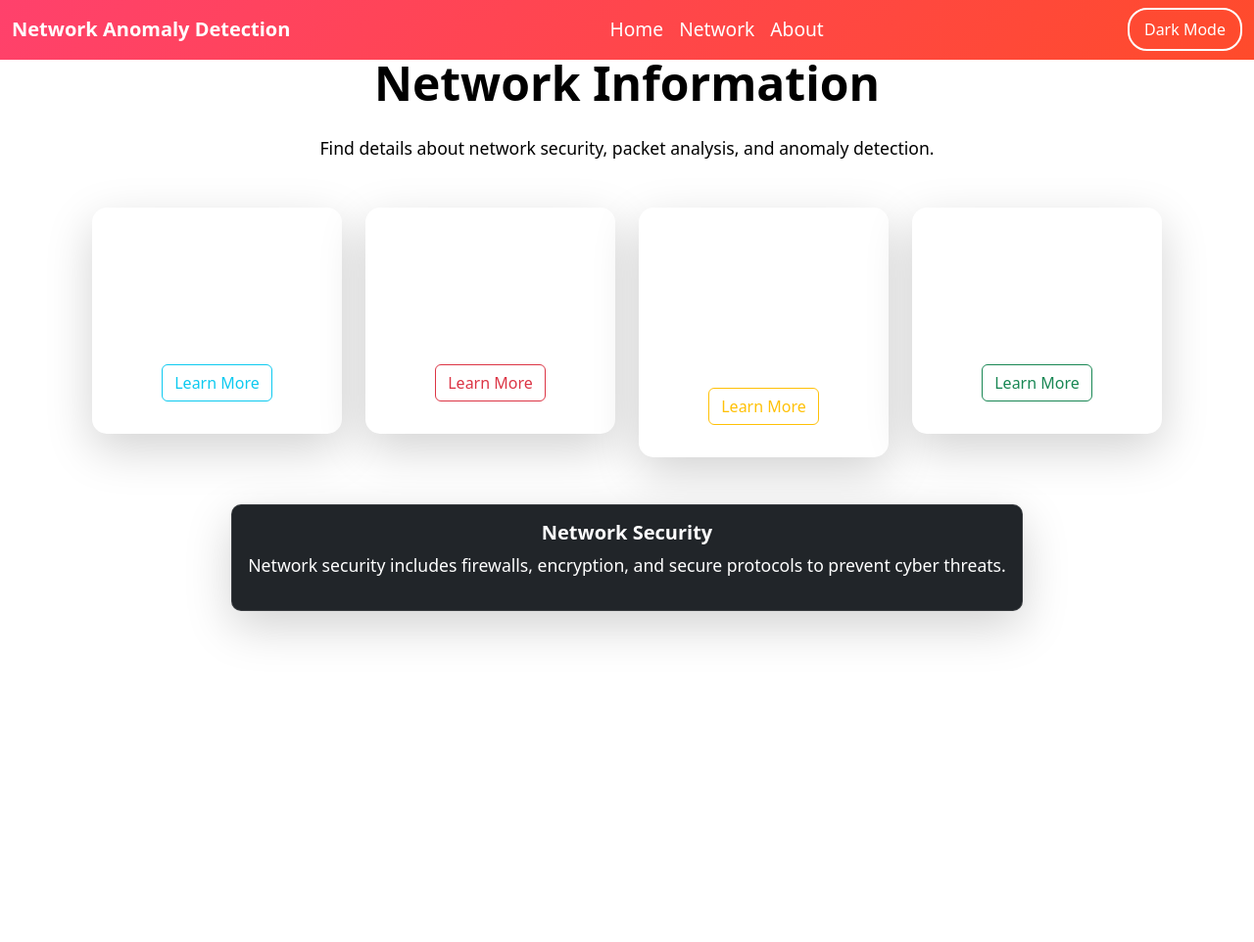
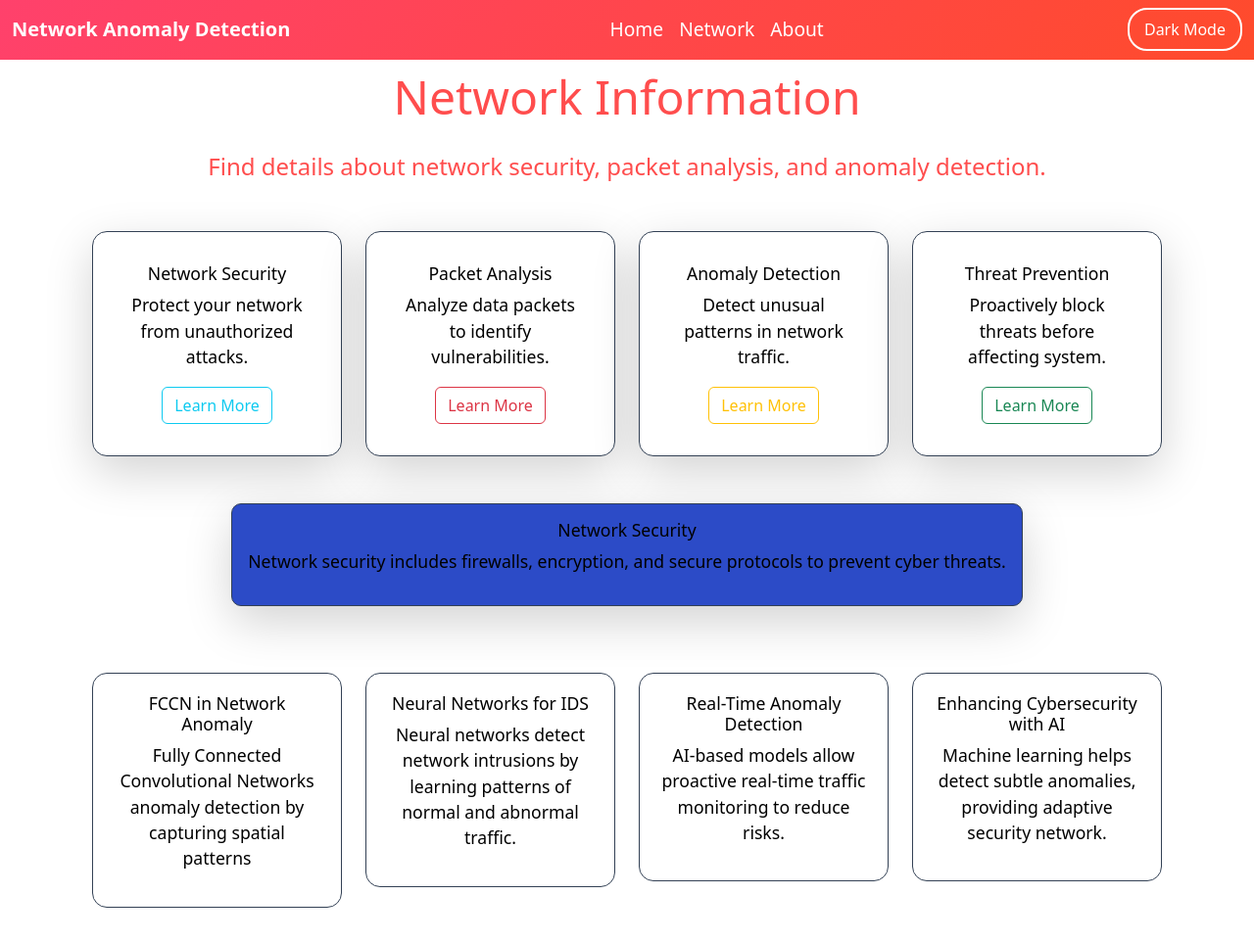
Before and after one commit to Atharva45264/Sentinel-AI-Network-IDS, a Flask app: page /network in a window 1280 px wide, after a click on "Learn More". Shown: the whole page at 98% size. After the commit the page ends 927 px from the top, so only its background shows below. Run offline with Flask 3, Linux system fonts and the light colour scheme.

Commit message:
UPDATED CODE

```diff
--- a/static/style.css
+++ b/static/style.css
@@ -84,13 +84,14 @@
 }
 
 /* Dark Mode Specific Text Colors */
-.dark-mode .container h1 {
-    color: azure; /* Change this to your preferred color for dark mode */
+body.dark-mode .container h1 {
+    color: azure;
 }
 
-.dark-mode .container p {
-    color: azure; /* Change this to your preferred color for dark mode */
+body.dark-mode .container p {
+    color: azure;
 }
+
 
 /* Scan button */
 #scan-btn {
--- a/templates/network.html
+++ b/templates/network.html
@@ -5,13 +5,13 @@
 {% block content %}
 <style>
     body {
-        background: white;
-        color: blueviolet;
+        background-color: white; /* Deep blue-gray */
+        font-size: 1.5rem;
         min-height: 100vh;
         overflow-x: hidden;
+        color: black; /* Default text color */
     }
 
-    /* Fixed Navbar */
     .navbar {
         position: fixed;
         top: 0;
@@ -23,81 +23,71 @@
     }
 
     .content-container {
-        padding-top: 180px;
+        padding-top: 160px;
     }
 
-    .content-container h1 {
-        font-size: 3rem;
-        font-weight: bold;
-        color: black;
+    .content-container h1,
+    .content-container p {
+        color:#ff4d4d;
     }
 
-    .content-container p {
-        font-size: 1.1rem;
-        color: black;
+    .card {
+        background-color: white; /* dark card */
+        border: 1px solid #334155;
+        border-radius: 15px;
+        transition: transform 0.3s ease, box-shadow 0.3s ease;
+        color: white;
     }
 
-    /* Card Styling */
-    .card {
-        background: white;
-        border: 1px solid rgba(255, 255, 255, 0.1);
-        border-radius: 15px;
-        backdrop-filter: blur(8px);
-        transition: transform 0.3s ease, box-shadow 0.3s ease;
-        color: #f0f0f0;
-    }
-
-    .card-title {
-        color: #000 !important;
-        font-weight: 600;
+    .card-title,
+    .card-body h5,
+    .card-body p {
+        color: black;
+        font-size: 1.1rem;
+        font-weight: 500;;
     }
 
     .card:hover {
         transform: translateY(-5px);
-        box-shadow: 0 10px 20px rgba(0, 0, 0, 0.5);
+        box-shadow: 0 10px 20px rgba(0, 0, 0, 0.4);
     }
 
     .card-body i {
         transition: transform 0.3s;
     }
 
-    .card-body h5 {
-        color: #000 !important;
-        font-weight: 600;
-    }
-
     .card-body:hover i {
         transform: scale(1.2);
     }
 
-    /* Collapse Section */
     .collapse .card-body {
         border-radius: 10px;
         animation: fadeIn 0.5s ease-in-out;
     }
 
-    /* Gutter Styling */
     .gutter-container {
-        background:white;
+        background-color: white;
         padding: 20px;
         border-radius: 15px;
         margin-top: 20px;
+        color: white;
+        border: 1px solid #334155;
         transition: all 0.3s ease;
-        color: #f0f0f0;
-        border: 1px solid rgba(255, 255, 255, 0.1);
     }
 
-    .gutter-container h5 {
-        color: #000 !important;
-        font-weight: 600;
+    .gutter-container h5,
+    .gutter-container p,
+    .gutter-container span {
+        color: black;
+        font-size: 1.1rem;
+        font-weight: 500;
     }
 
     .gutter-container:hover {
         transform: scale(1.02);
-        box-shadow: 0 8px 16px rgba(0, 0, 0, 0.5);
+        box-shadow: 0 8px 16px rgba(0, 0, 0, 0.3);
     }
 
-    /* Fade Animation */
     @keyframes fadeIn {
         from {
             opacity: 0;
@@ -109,47 +99,52 @@
         }
     }
 
-    /* Light mode - default styles */
-    .gutter-container p,
-    .gutter-container h5,
-    .gutter-container span,
-    .card-body p,
-    .card-body h5 {
-        color: white !important;
+    @media (prefers-color-scheme: dark) {
+        body {
+            background-color: white;
+            color: black;
+        }
     }
 
-    .card {
-        background: rgba(255, 255, 255, 1);
+    /* 🔧 Dark mode for card */
+body.dark-mode .card {
+    background-color: #1e1e1e; /* Dark card background */
+    color: #f0f0f0; /* Light text */
+    border-color: #555; /* Softer border */
 }
 
-    /* Dark mode overrides */
-    @media (prefers-color-scheme: dark) {
-        body {
-            background-color: #121212;
-            color: #fff;
+body.dark-mode .card-title,
+body.dark-mode .card-body h5,
+body.dark-mode .card-body p {
+    color: #f0f0f0; /* Make card text readable in dark mode */
 }
 
-        .card {
-            background: rgba(0, 0, 0, 0.1);
+/* 🔧 Dark mode for gutter container */
+body.dark-mode .gutter-container {
+    background-color: #2c2c2c;
+    color: #f0f0f0;
+    border-color: #555;
 }
 
-        .gutter-container {
-            background: rgba(0, 0, 0, 0.1);
-            color: #fff;
+body.dark-mode .gutter-container h5,
+body.dark-mode .gutter-container p,
+body.dark-mode .gutter-container span {
+    color: #dddddd; /* Soft white for dark background */
 }
 
-        .gutter-container p,
-        .gutter-container h5,
-        .gutter-container span,
-        .card-body p,
-        .card-body h5 {
-            color: #fff !important;
+/* 🔧 Default collapse style (light mode) */
+.collapse .card-body {
+    background-color: #2c4bc7; /* light background */
+    color: #000000; /* dark text */
 }
 
-        .card-title {
-            color: #fff !important;
+/* 🌙 Dark mode collapse style */
+body.dark-mode .collapse .card-body {
+    background-color: #0040ff; /* dark background */
+    color: #f0f0f0; /* light text */
 }
-    }
+
+
 </style>
 
 <div class="container content-container">
@@ -209,28 +204,28 @@
     <!-- Collapsible Sections -->
     <div class="mt-4">
         <div class="collapse" id="collapseSecurity">
-            <div class="card card-body bg-dark text-info shadow-lg">
+            <div class="card card-body text-info shadow-lg">
                 <h5>Network Security</h5>
                 <p>Network security includes firewalls, encryption, and secure protocols to prevent cyber threats.</p>
             </div>
         </div>
 
         <div class="collapse" id="collapsePacket">
-            <div class="card card-body bg-dark text-danger shadow-lg">
+            <div class="card card-body text-danger shadow-lg">
                 <h5>Packet Analysis</h5>
                 <p>Packet analysis involves capturing and inspecting network packets to detect malicious activity.</p>
             </div>
         </div>
 
         <div class="collapse" id="collapseAnomaly">
-            <div class="card card-body bg-dark text-warning shadow-lg">
+            <div class="card card-body text-warning shadow-lg">
                 <h5>Anomaly Detection</h5>
                 <p>Advanced anomaly detection systems identify abnormal patterns and potential intrusions.</p>
             </div>
         </div>
 
         <div class="collapse" id="collapseThreat">
-            <div class="card card-body bg-dark text-success shadow-lg">
+            <div class="card card-body text-success shadow-lg">
                 <h5>Threat Prevention</h5>
                 <p>Preventative measures such as intrusion detection and prevention systems help mitigate cyber threats.</p>
             </div>
@@ -241,26 +236,26 @@
     <div class="row mt-5">
         <div class="col-md-3" data-aos="fade-up">
             <div class="gutter-container">
-                <h5>FCCN in Network Anomaly Detection</h5>
+                <h5>FCCN in Network Anomaly</h5>
                 <p>Fully Connected Convolutional Networks anomaly detection by capturing spatial patterns</p>
             </div>
         </div>
         <div class="col-md-3" data-aos="fade-up" data-aos-delay="100">
             <div class="gutter-container">
-                <h5>Neural Networks for Intrusion Detection</h5>
+                <h5>Neural Networks for IDS</h5>
                 <p>Neural networks detect network intrusions by learning patterns of normal and abnormal traffic.</p>
             </div>
         </div>
         <div class="col-md-3" data-aos="fade-up" data-aos-delay="200">
             <div class="gutter-container">
                 <h5>Real-Time Anomaly Detection</h5>
-                <p>AI-based models allow proactive real-time traffic monitoring to reduce risks instantly.</p>
+                <p>AI-based models allow proactive real-time traffic monitoring to reduce risks.</p>
             </div>
         </div>
         <div class="col-md-3" data-aos="fade-up" data-aos-delay="300">
             <div class="gutter-container">
                 <h5>Enhancing Cybersecurity with AI</h5>
-                <p>Machine learning helps detect subtle anomalies, providing adaptive security for your network.</p>
+                <p>Machine learning helps detect subtle anomalies, providing adaptive security network.</p>
             </div>
         </div>
     </div>
```
Also changed, not shown: live_packets.csv (+5 -10 lines), predictions.csv (+0 -10 lines). Lines whose indentation alone changed are shown as unchanged.
